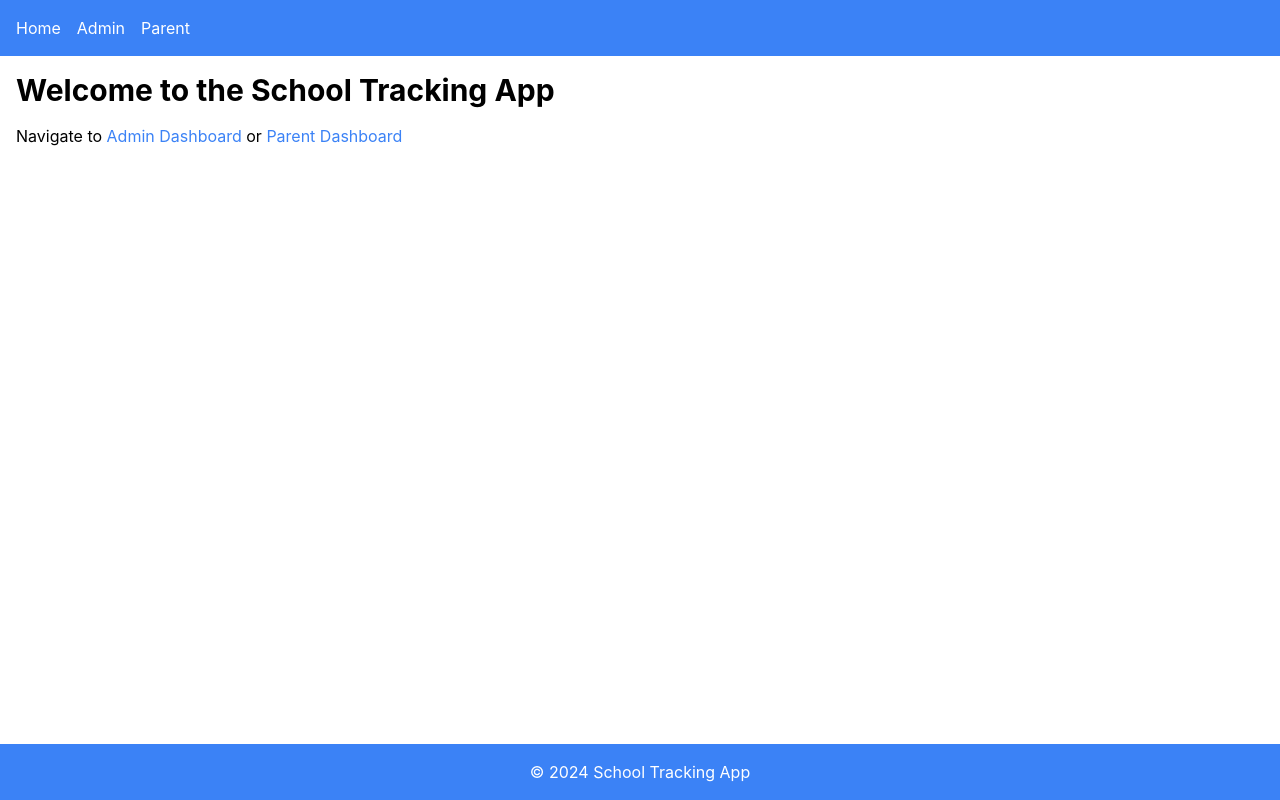
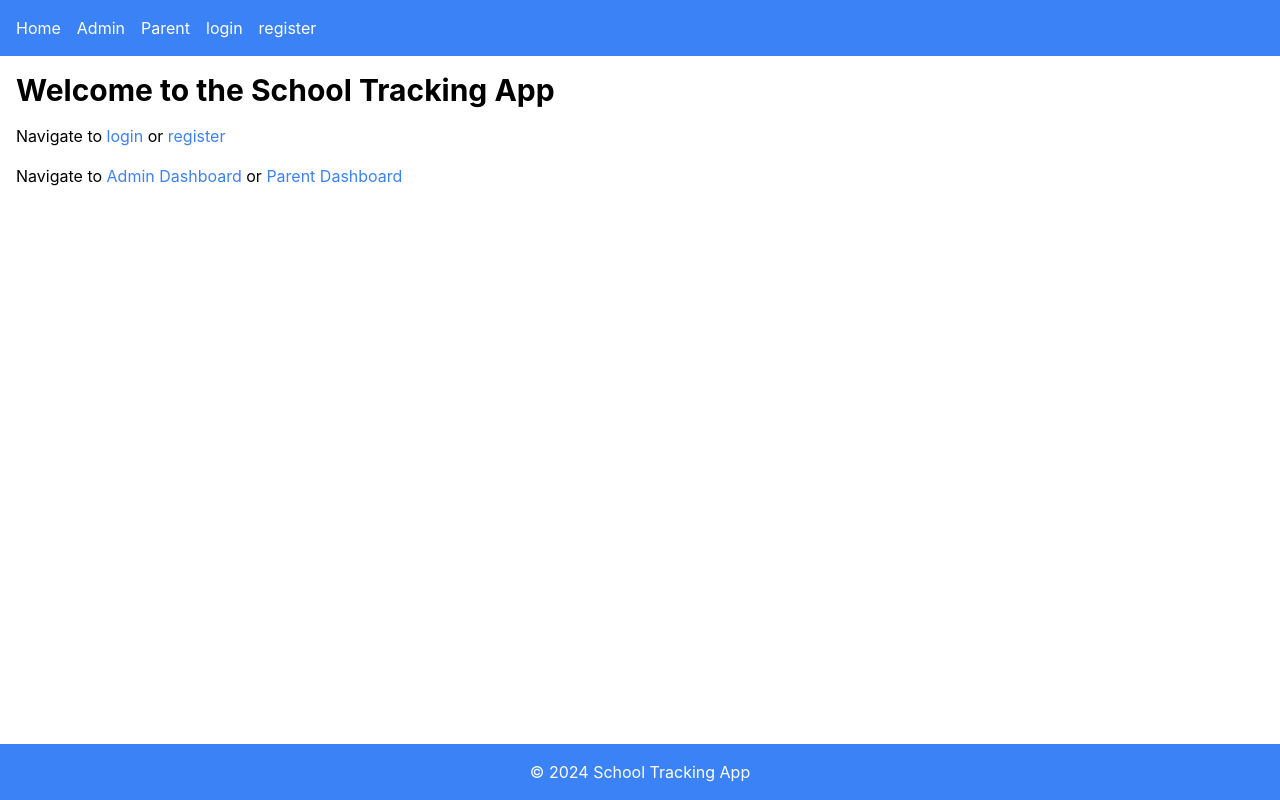
Before and after one commit to mywebdevlopment/school-tracking-app, a React (Create React App) app in the folder frontend/: page / in a window 1280 px wide. Built offline with nearby package versions, Linux system fonts and the light colour scheme.

Commit message:
frontend changes

```diff
--- a/frontend/src/components/Layout/Header.js
+++ b/frontend/src/components/Layout/Header.js
@@ -9,6 +9,8 @@ function Header() {
         <li><Link to="/" className="text-white">Home</Link></li>
         <li><Link to="/admin" className="text-white">Admin</Link></li>
         <li><Link to="/parent" className="text-white">Parent</Link></li>
+        <li><Link to="/login" className="text-white">login</Link></li>
+        <li><Link to="/register" className="text-white">register</Link></li>
       </ul>
     </nav>
   );
--- a/frontend/src/pages/Home.js
+++ b/frontend/src/pages/Home.js
@@ -6,6 +6,7 @@ function Home() {
   return (
     <div className="p-4">
       <h1 className="text-3xl font-bold">Welcome to the School Tracking App</h1>
+      <p className="mt-4">Navigate to <Link to="/login" className="text-blue-500">login</Link> or <Link to="/register" className="text-blue-500">register</Link></p>
       <p className="mt-4">Navigate to <Link to="/admin" className="text-blue-500">Admin Dashboard</Link> or <Link to="/parent" className="text-blue-500">Parent Dashboard</Link></p>
     </div>
   );
```
